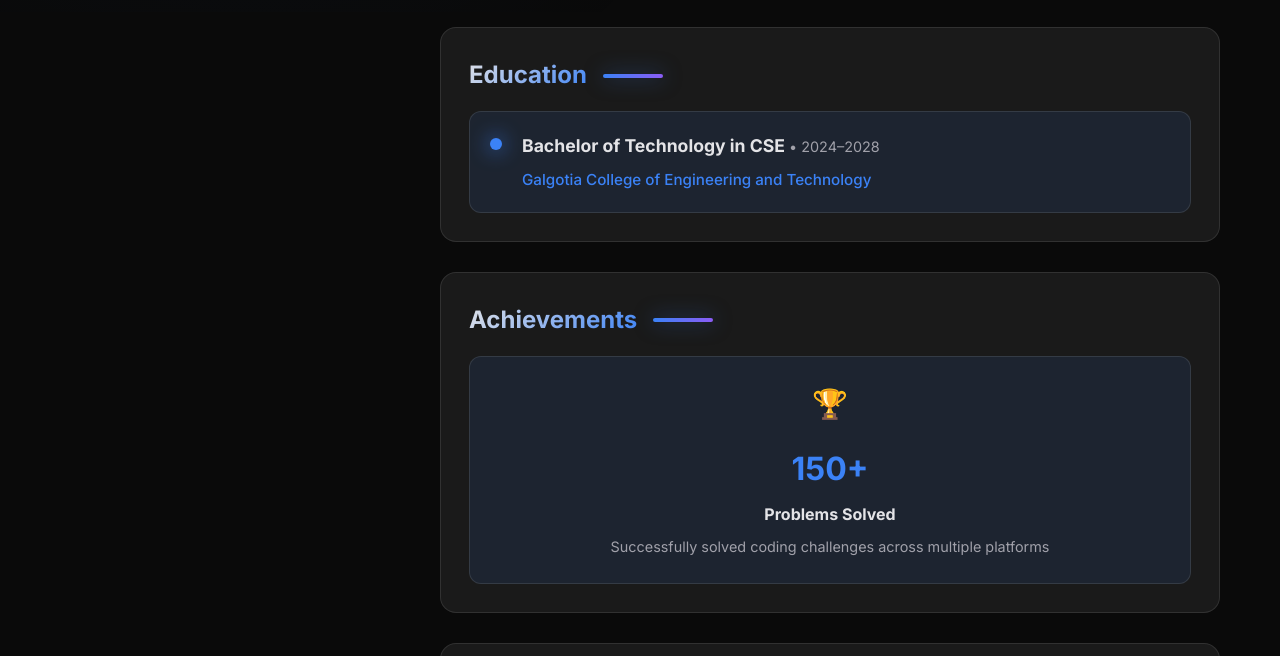
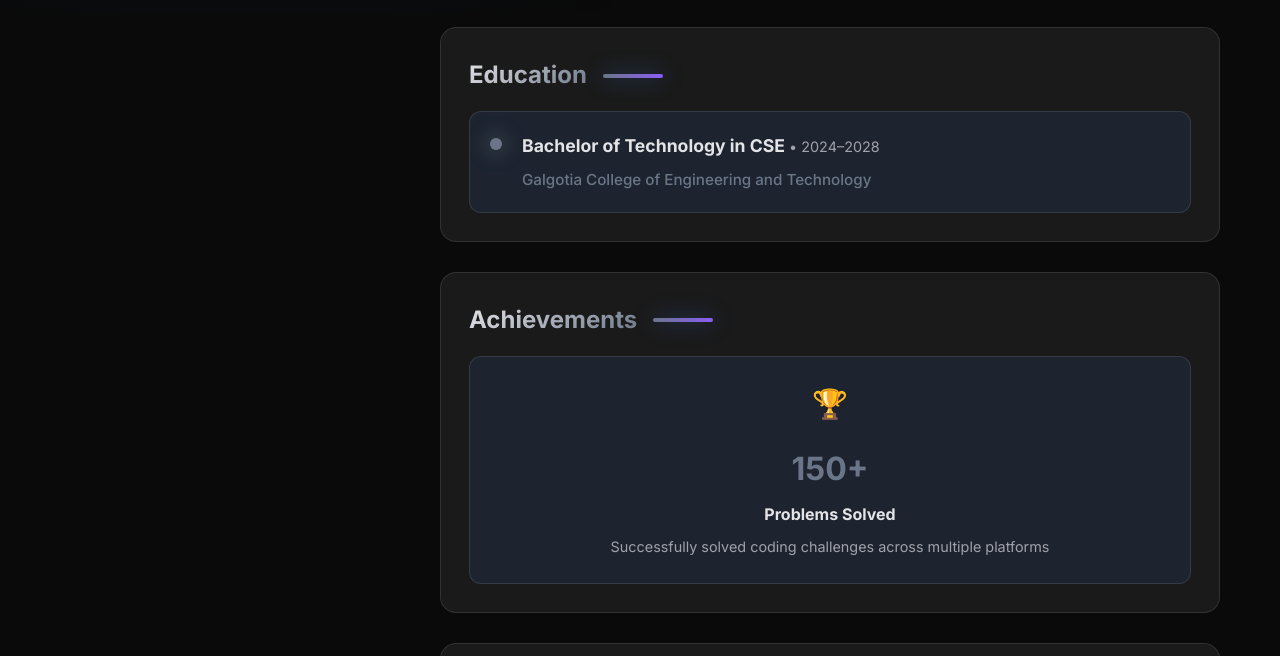
Before and after one commit to akshatgupta010/new-portfolio, a plain HTML site: page index.html in a window 1280 px wide. Shown: the part 788-1444 px from the top of the page. Drawn offline with Linux system fonts and the light colour scheme.

Commit message:
Update index.html

```diff
--- a/index.html
+++ b/index.html
@@ -12,7 +12,7 @@
       --card-hover: #252525;
       --text: #e4e4e7;
       --muted: #a1a1aa;
-      --accent: #3b82f6;
+      --accent: #6a7688;
       --accent-hover: #2563eb;
       --accent-glow: rgba(59, 130, 246, 0.1);
       --border: rgba(255, 255, 255, 0.1);
```
